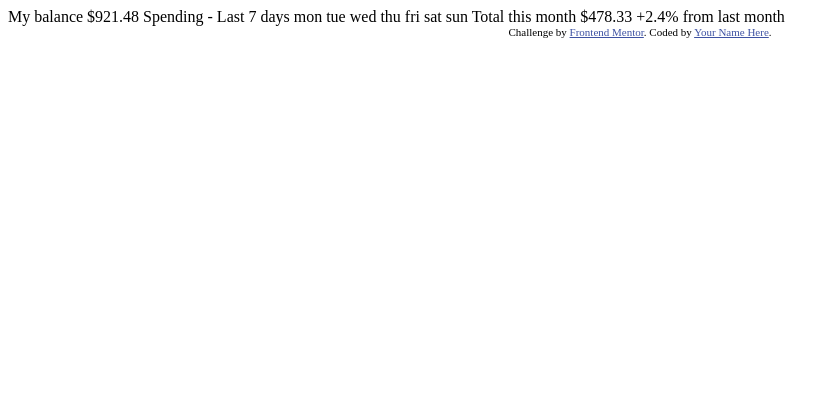
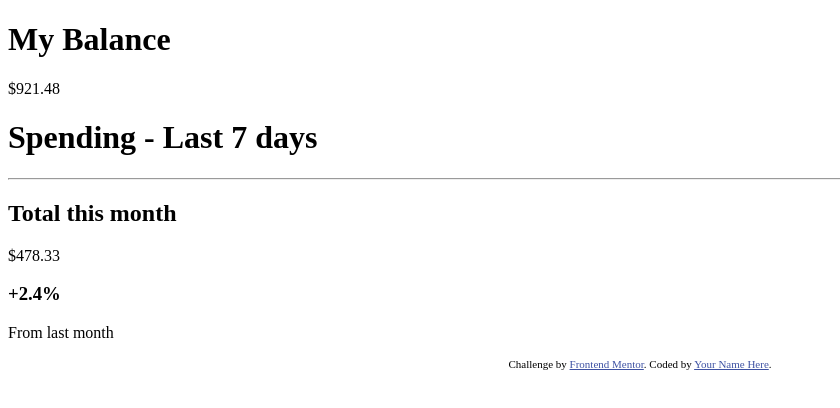
Before and after one commit to Olagoke1234/Expense-Chart, a plain HTML site: page index.html in a window 1280 px wide. Shown: the whole page, without its empty margins (0-840 px from the left). Drawn offline with Linux system fonts and the light colour scheme.

Commit message:
html construction begun

```diff
--- a/index.html
+++ b/index.html
@@ -1,43 +1,67 @@
 <!DOCTYPE html>
 <html lang="en">
   <head>
-  <meta charset="UTF-8">
-  <meta name="viewport" content="width=device-width, initial-scale=1.0"> <!-- displays site properly based on user's device -->
-
-  <link rel="icon" type="image/png" sizes="32x32" href="./images/favicon-32x32.png">
+    <meta charset="UTF-8" />
+    <meta name="viewport" content="width=device-width, initial-scale=1.0" />
+    <link
+      rel="icon"
+      type="image/png"
+      sizes="32x32"
+      href="./images/favicon-32x32.png"
+    />
 
     <title>Frontend Mentor | Expenses chart component</title>
 
-  <!-- Feel free to remove these styles or customise in your own stylesheet 👍 -->
     <style>
-    .attribution { font-size: 11px; text-align: center; }
-    .attribution a { color: hsl(228, 45%, 44%); }
+      .attribution {
+        font-size: 11px;
+        text-align: center;
+      }
+      .attribution a {
+        color: hsl(228, 45%, 44%);
+      }
     </style>
   </head>
   <body>
-
-  My balance
-  $921.48
-
-  Spending - Last 7 days
-
-  mon
-  tue
-  wed
-  thu
-  fri
-  sat
-  sun
-
-  Total this month
-  $478.33
-
-  +2.4%
-  from last month
-
+    <main>
+      <header>
+        <div id="total-bal">
+          <h1>My Balance</h1>
+          <p>$921.48</p>
+        </div>
+        <div id="circles">
+          <div id="white"></div>
+        </div>
+      </header>
+      <div id="chart-area">
+        <h1>Spending - Last 7 days</h1>
+        <div id="charts">
+          <div id="chart-mon"></div>
+          <div id="chart-tue"></div>
+          <div id="chart-wed"></div>
+          <div id="chart-thur"></div>
+          <div id="chart-fri"></div>
+          <div id="chart-sat"></div>
+          <div id="chart-sun"></div>
+        </div>
+        <hr />
+        <footer>
+          <div id="monthly-bal">
+            <h2>Total this month</h2>
+            <p>$478.33</p>
+          </div>
+          <div id="percentage">
+            <h3>+2.4%</h3>
+            <p>From last month</p>
+          </div>
+        </footer>
+      </div>
       <div class="attribution">
-    Challenge by <a href="https://www.frontendmentor.io?ref=challenge" target="_blank">Frontend Mentor</a>.
-    Coded by <a href="#">Your Name Here</a>.
+        Challenge by
+        <a href="https://www.frontendmentor.io?ref=challenge" target="_blank"
+          >Frontend Mentor</a
+        >. Coded by <a href="#">Your Name Here</a>.
       </div>
+    </main>
   </body>
 </html>
```
Also changed, not shown: 3 other files. Lines whose indentation alone changed are shown as unchanged.
